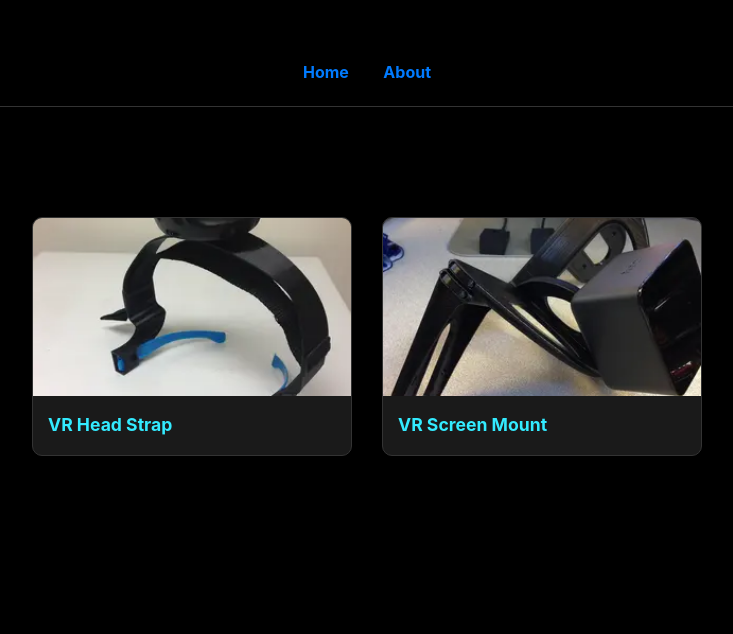
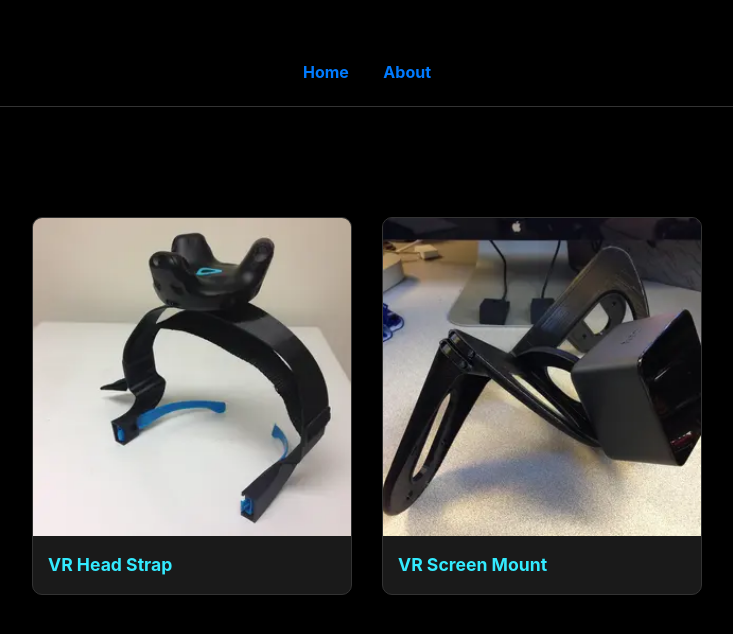
Before and after one commit to tenorvis/portfolio, a Jekyll site: the page built from index.html, in a window 1280 px wide. Shown: the top 634 px of the page, without its empty margins (273-1006 px from the left). Built offline with Jekyll 4.4.1, drawn with Linux system fonts in a browser that asks for light colours.

Commit message:
Changed aspect ratio for thumbnails on index page

```diff
--- a/assets/css/style.css
+++ b/assets/css/style.css
@@ -66,7 +66,7 @@ nav a {
 
 .thumb-card img {
     width: 100%;
-    aspect-ratio: 16 / 9; /* Uniform thumbnail sizes */
+    aspect-ratio: 1 / 1; /* Uniform thumbnail sizes */
     object-fit: cover;
     display: block;
 }
```
